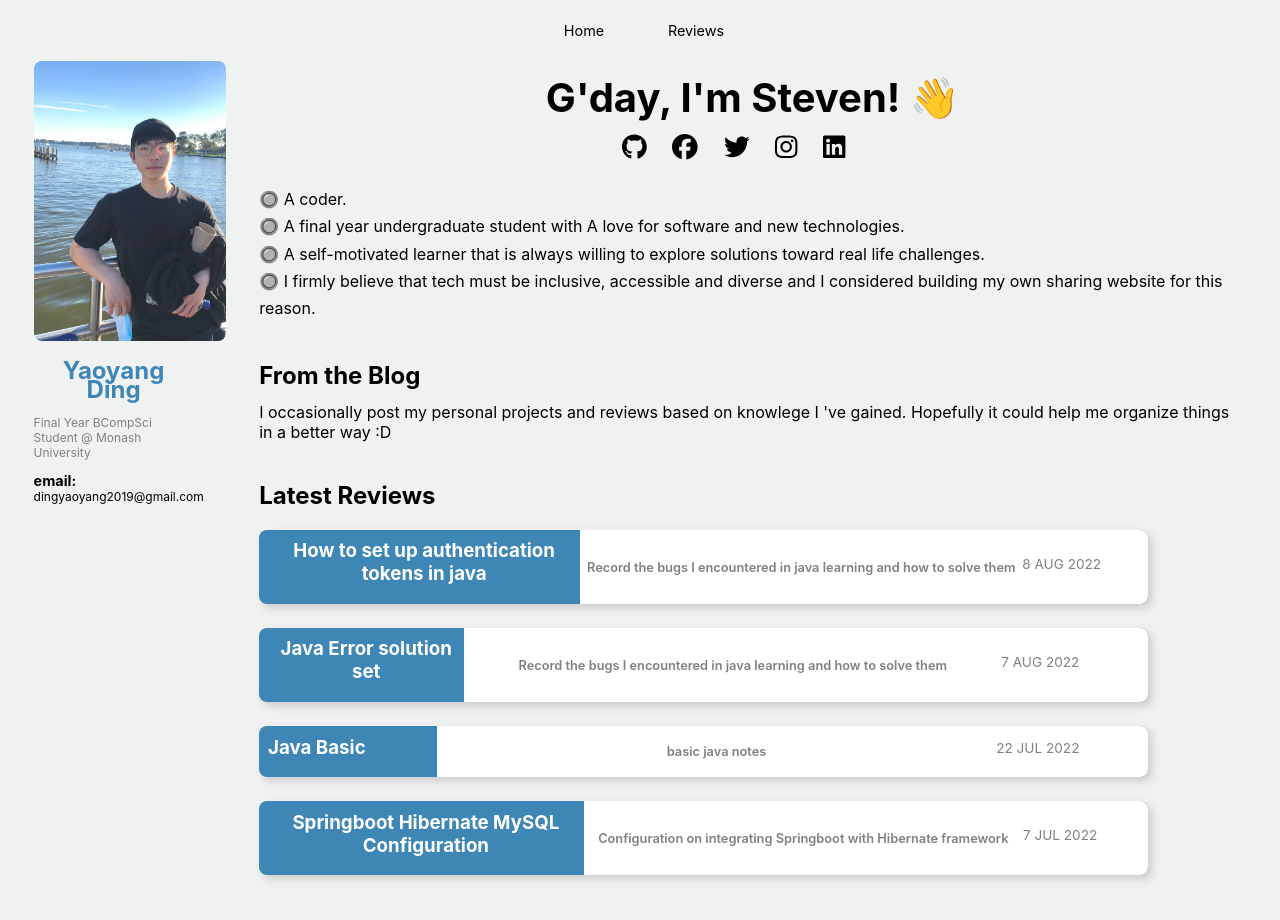
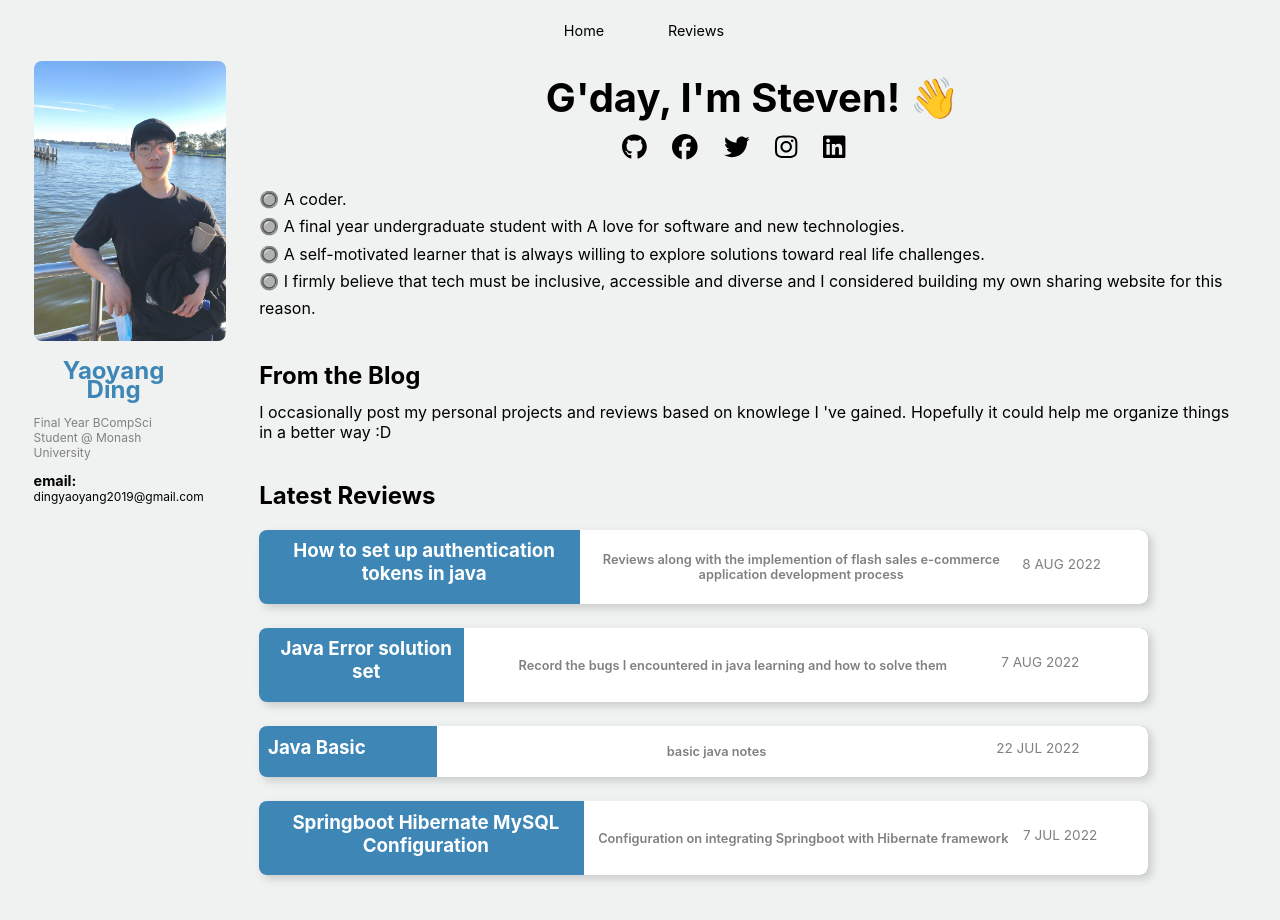
Before and after one commit to yaoyangdi/yaoyangdi.github.io, a React (Create React App) app: page / in a window 1280 px wide. Shown: the top 920 px of the page. Built offline with nearby package versions, Linux system fonts and the light colour scheme.

Commit message:
blog updated

```diff
--- a/src/assets/data/BlogData.js
+++ b/src/assets/data/BlogData.js
@@ -47,7 +47,7 @@ const data = [
         fileName: "how-to-set-up-authentication-token-in-java",
         title: "How to set up authentication tokens in java",
         date: "8 AUG 2022",
-        desc: "Record the bugs I encountered in java learning and how to solve them",
+        desc: "Reviews along with the implemention of flash sales e-commerce application development process",
     },
 ];
 
```
